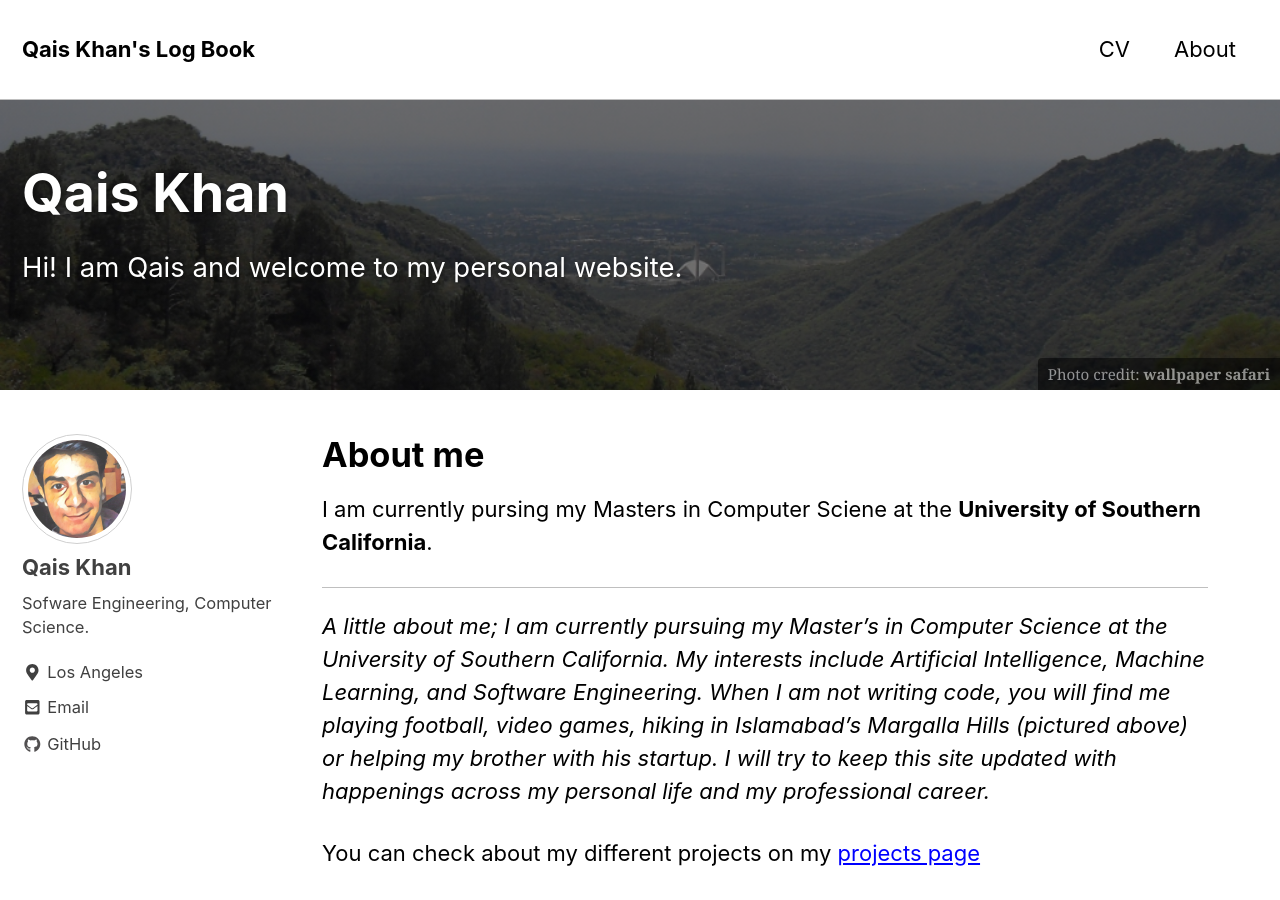
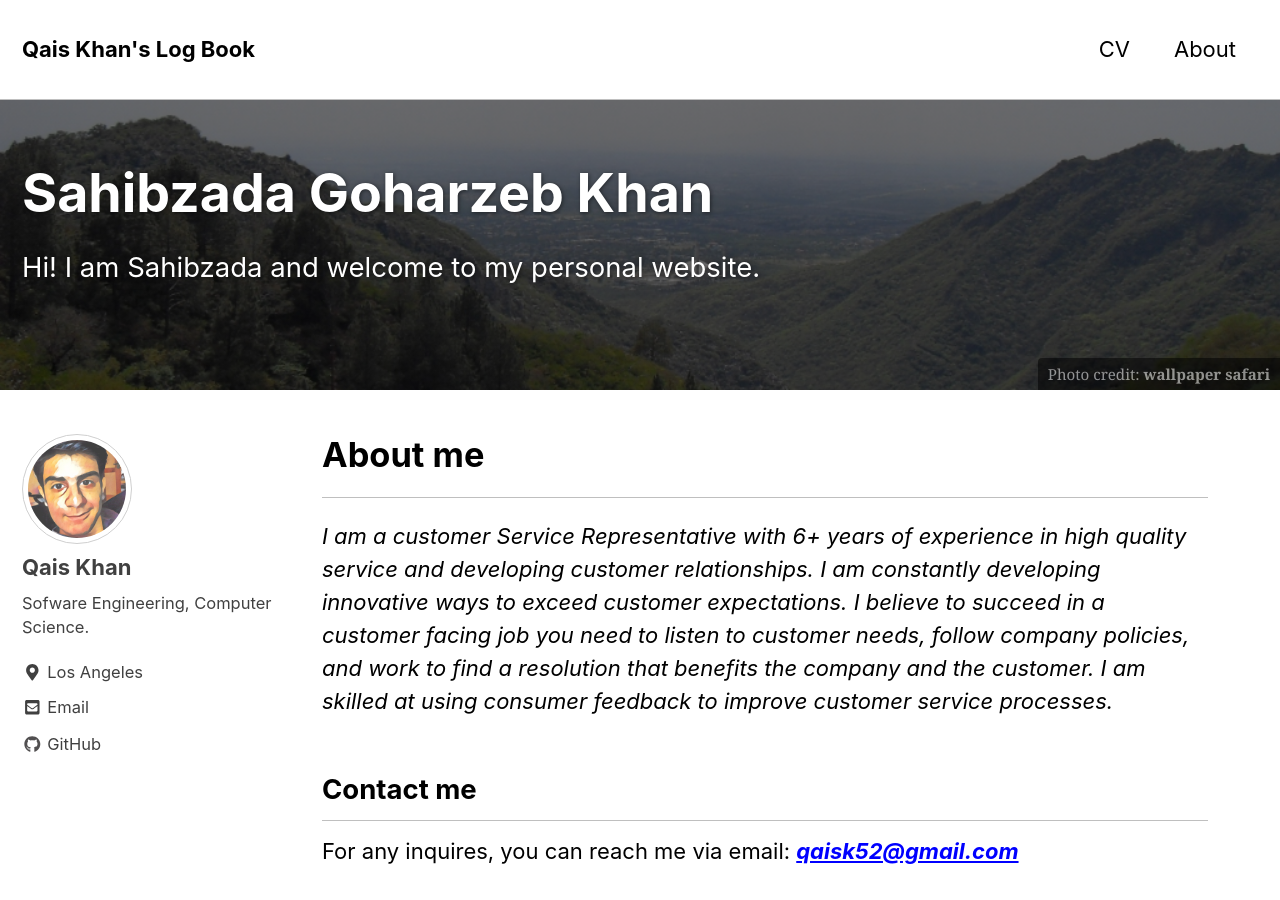
Before and after one commit to goharzeb/goharzeb.github.io, a Jekyll site: the page built from index.md, in a window 1280 px wide and 900 px high. Built offline with Jekyll 4.4.1, drawn with Linux system fonts in a browser that asks for light colours; nearby versions of some CDN libraries.

Commit message:
Update index.md

```diff
--- a/index.md
+++ b/index.md
@@ -1,8 +1,8 @@
 ---
-title: 'Qais Khan'
+title: 'Sahibzada Goharzeb Khan'
 layout: single
 author_profile: true
-excerpt: 'Hi! I am Qais and welcome to my personal website.'
+excerpt: 'Hi! I am Sahibzada and welcome to my personal website.'
 header:
   overlay_image: /images/islamabad.jpg
   caption: "Photo credit: [**wallpaper safari**](https://img.wallpapersafari.com/desktop/1024/576/47/98/QyksSR.jpg)"
@@ -11,14 +11,12 @@ header:
 
 # About me
 
-I am currently pursing my Masters in Computer Sciene at the **University of Southern California**.
 
 ---
 
 
-*A little about me; I am currently pursuing my Master's in Computer Science at the University of Southern California. My interests include Artificial Intelligence, Machine Learning, and Software Engineering. When I am not writing code, you will find me playing football, video games, hiking in Islamabad's Margalla Hills (pictured above) or helping my brother with his startup. I will try to keep this site updated with happenings across my personal life and my professional career.*
+*I am a customer Service Representative with 6+ years of experience in high quality service and developing customer relationships. I am constantly developing innovative ways to exceed customer expectations. I believe to succeed in a customer facing job you need to listen to customer needs, follow company policies, and work to find a resolution that benefits the company and the customer. I am skilled at using consumer feedback to improve customer service processes.*
 
-You can check about my different projects on my [projects page](https://qaiis.github.io/projects/)
 
 ## Contact me
 
```
